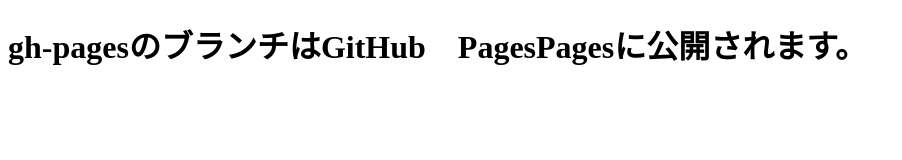
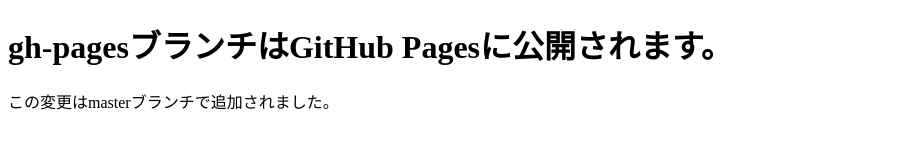
Before and after one commit to lilylive/git-study, a plain HTML site: page index.html in a window 1280 px wide. Shown: the whole page, without its empty margins (0-902 px from the left). Drawn offline with Linux system fonts and the light colour scheme.

Commit message:
Gitのindex.htmlの文章を追加

```diff
--- a/index.html
+++ b/index.html
@@ -1,10 +1,11 @@
 <!DOCTYPE html>
 <html lang="ja">
 <head>
-    <meta charset="UTF-8">
-    <title>Gitの勉強</title>
+  <meta charset="UTF-8">
+  <title>Gitの勉強</title>
 </head>
 <body>
-    <h1>gh-pagesのブランチはGitHub　PagesPagesに公開されます。</h1>
+  <h1>gh-pagesブランチはGitHub Pagesに公開されます。</h1>
+  <p>この変更はmasterブランチで追加されました。</p>
 </body>
 </html>
```
Also changed, not shown: 1 other file.
